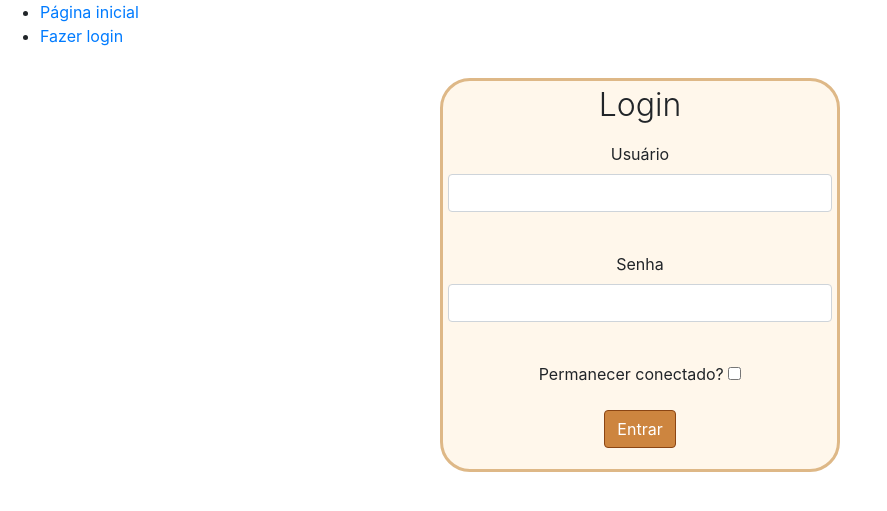
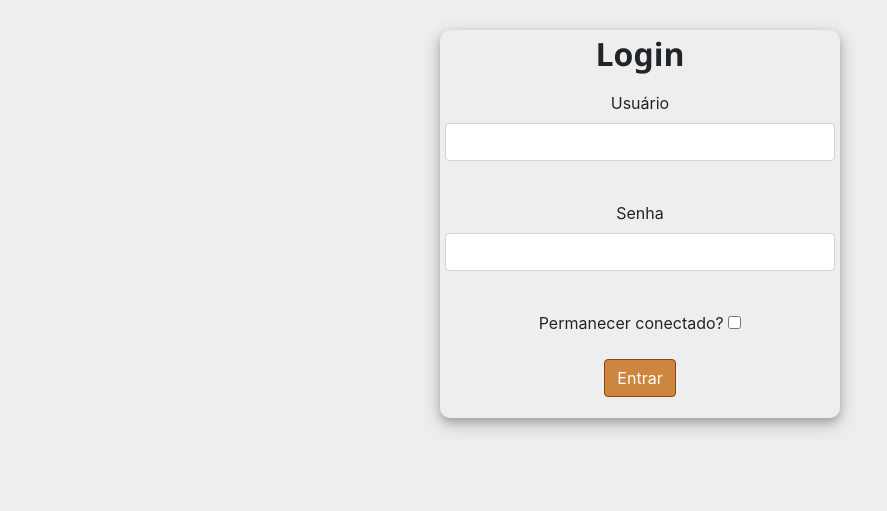
Before and after one commit to caioguedesam/skoolit_engsoft, a Flask app: page /auth/login in a window 1280 px wide. Shown: the top 511 px of the page, without its empty margins (0-887 px from the left). Run offline with Flask 2, Linux system fonts and the light colour scheme; some libraries are stand-ins or nearby versions.

Commit message:
Retirada navbar de login + design de login - A página de login não possui mais uma navbar herdada do template html básico - Design de login continua para se assemelhar ao proposto

```diff
--- a/skoolit/auth/static/login.css
+++ b/skoolit/auth/static/login.css
@@ -1,3 +1,6 @@
+body {
+  background-color: #EFEEEE; }
+
 #page_title {
   background-color: blanchedalmond;
   padding: 10px;
@@ -11,7 +14,9 @@
   font-size: medium; }
 
 h2 {
-  font-weight: 300; }
+  font-family: 'Segoe UI', Tahoma, Geneva, Verdana, sans-serif;
+  font-weight: bold;
+  font-weight: 700; }
 
 #login_form {
   margin-top: 10px;
@@ -21,11 +26,11 @@ h2 {
   max-width: 400px;
   margin: auto;
   margin-top: 30px;
-  border-width: 3px !important;
-  border-radius: 30px !important;
-  border-color: burlywood !important;
+  border-width: 0px !important;
+  border-radius: 10px !important;
+  box-shadow: 0 4px 8px 0 rgba(0, 0, 0, 0.2), 0 6px 20px 0 rgba(0, 0, 0, 0.2);
   margin-bottom: 30px;
-  background-color: #fff7eb;
+  background-color: #EFEEEE;
   padding: 5px; }
 
 .btn {
--- a/skoolit/auth/static/login.scss
+++ b/skoolit/auth/static/login.scss
@@ -1,3 +1,7 @@
+body {
+    background-color: #EFEEEE;
+}
+
 #page_title{
     background-color: blanchedalmond;
     padding: 10px;
@@ -17,7 +21,9 @@
 
 
 h2{
-    font-weight: 300;
+    font-family: 'Segoe UI', Tahoma, Geneva, Verdana, sans-serif;
+    font-weight: bold;
+    font-weight: 700;
 }
 
 #login_form{
@@ -29,11 +35,14 @@ h2{
     max-width: 400px;
     margin: auto;
     margin-top: 30px;
-    border-width: 3px !important;
-    border-radius: 30px !important;
-    border-color: burlywood !important;
+    border-width: 0px !important;
+    border-radius: 10px !important;
+    box-shadow: 0 4px 8px 0
+            rgba(0, 0, 0, 0.2), 0
+            6px 20px 0 rgba(0, 0, 0, 0.2);
+    // border-color: burlywood !important;
     margin-bottom: 30px;
-    background-color: #fff7eb;
+    background-color: #EFEEEE;
     padding: 5px;
 }
 
--- a/skoolit/auth/views.py
+++ b/skoolit/auth/views.py
@@ -46,4 +46,4 @@ def login():
 @auth.route('/logout')
 def logout():
     logout_user()
-    return redirect(url_for('home'))
+    return redirect(url_for('auth.login'))
--- a/skoolit/templates/base.html
+++ b/skoolit/templates/base.html
@@ -10,19 +10,10 @@
 </head>
 
 <body>
+{% block navbar %}{% endblock %}
 
-<ul>
-	<li><a href="{{url_for('home')}}">Página inicial</a></li>
-	{% if current_user.is_anonymous %}
-		<li><a href="{{url_for('auth.login')}}">Fazer login</a></li>
-	{% else %}
-		<li><a href="{{url_for('auth.logout')}}">Sair</a></li>
-	{% endif %}
-</ul>
+{% block content %}{% endblock %}
 
-{% block content %}
-
-{% endblock %}
-
+{% block footer %}{% endblock %}
 </body>
 </html>
--- a/skoolit/templates/home.html
+++ b/skoolit/templates/home.html
@@ -1,6 +1,5 @@
-{% extends "base.html" %}
+{% extends "navfoot.html" %}
 
-{% block title %}Página inicial{% endblock %}
 
 {% block content %}
 
```
Also changed, not shown: skoolit/templates/navfoot.html (added, +12 -0 lines), 1 other file.
